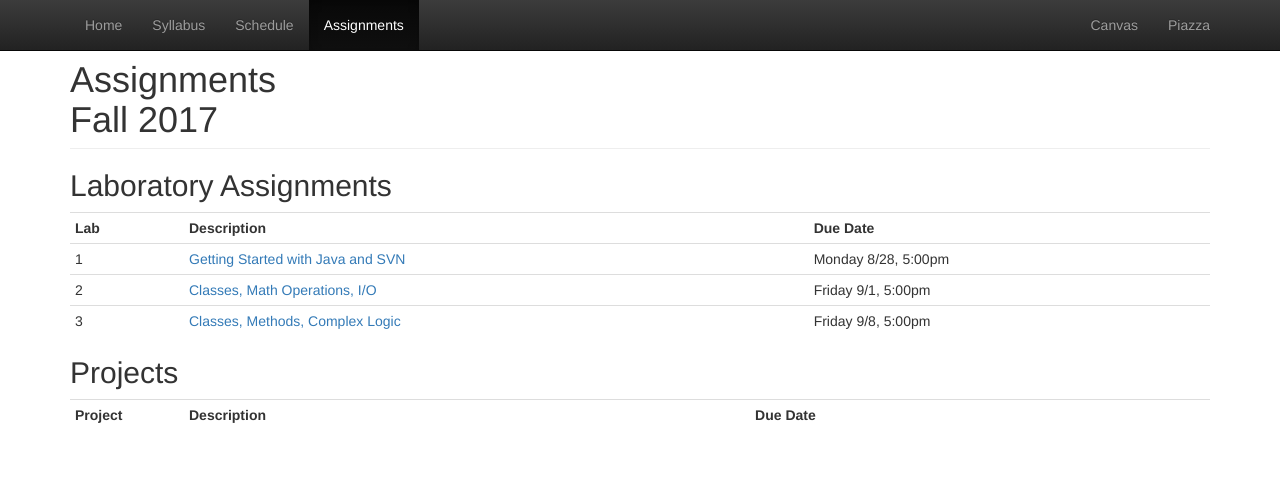
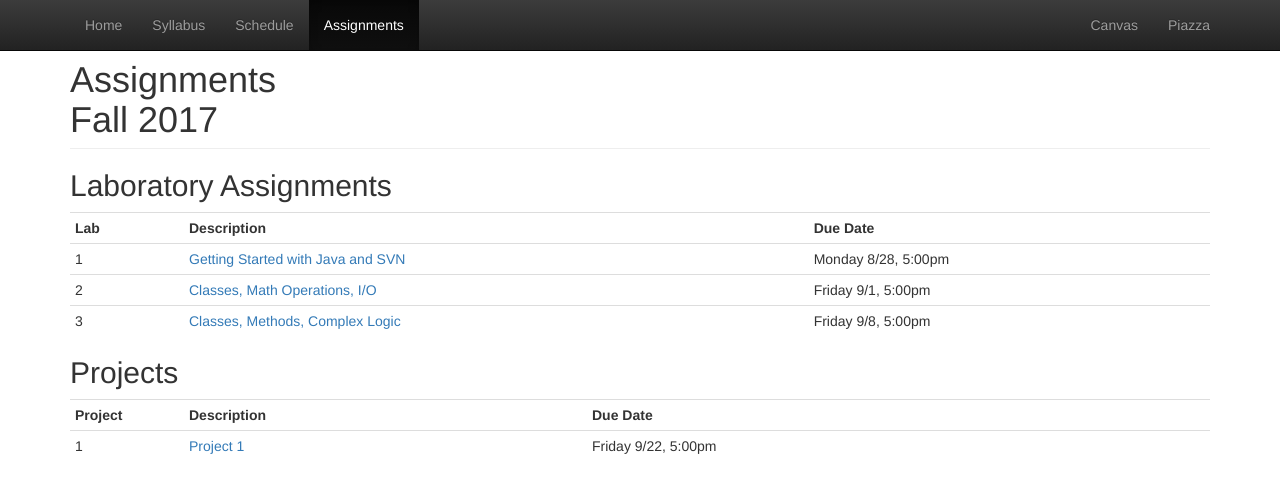
Before and after one commit to CS112-F17/cs112-f17.github.io, a Jekyll site: the page built from assignments.html, in a window 1280 px wide. Shown: the top 493 px of the page. Built offline with Jekyll 4.4.1, drawn with Linux system fonts in a browser that asks for light colours.

Commit message:
adding project 1

```diff
--- a/assignments.html
+++ b/assignments.html
@@ -69,12 +69,12 @@ title: Assignments
      <td><strong>Description</strong></td>
      <td><strong>Due Date</strong></td>
    </tr>
-<!--     <tr>
+    <tr>
      <td>1</td>
      <td><a href="https://github.com/CS112-F17/projects/blob/master/project1.md">Project 1</a></td>
-     <td>Friday 2/17, 5:00pm</td>
+     <td>Friday 9/22, 5:00pm</td>
    </tr>
-
+<!--
    <tr>
      <td>2</td>
      <td><a href="https://github.com/CS112-F17/projects/blob/master/project2.md">Project 2</a></td>
--- a/schedule.html
+++ b/schedule.html
@@ -122,6 +122,7 @@ title: Schedule
 	<a href="https://github.com/CS112-F17/notes/blob/master/SampleExam1.pdf">Sample Exam 1</a><br/> -->
 		</td>
 		<td>
+			<a href="https://github.com/CS112-F17/projects/blob/master/project1.md">Project 1</a>
 		</td>
 	</tr>
 	<tr>
```
